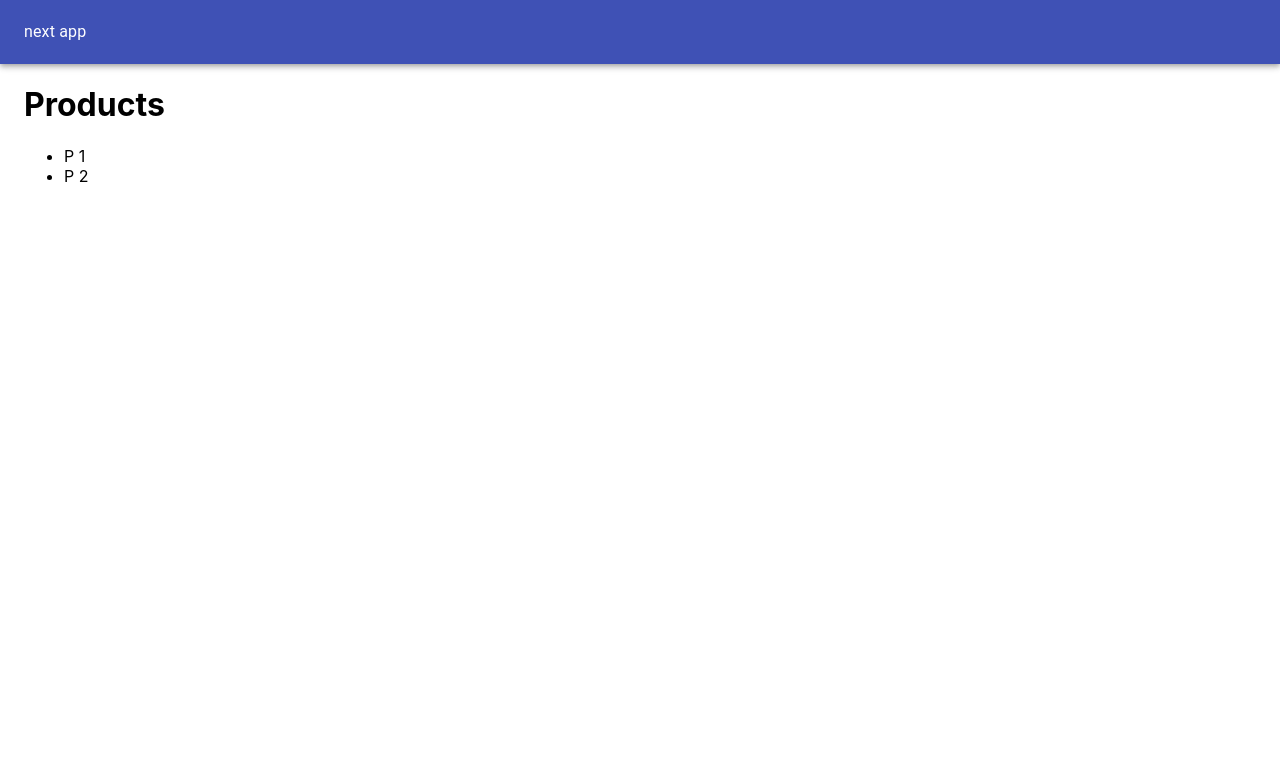
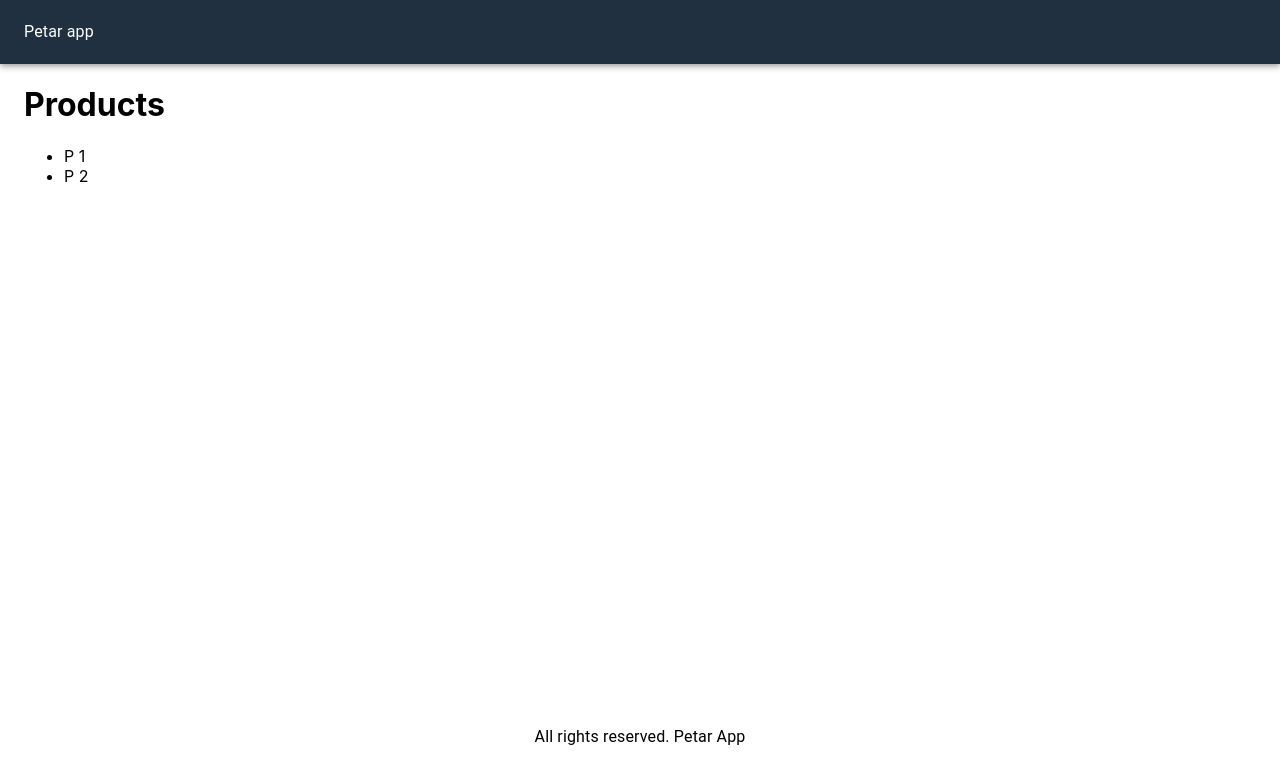
Before and after one commit to pepi05/nextjs-project, a Next.js app in the folder my-app/: page / in a window 1280 px wide. Shown: the top 784 px of the page. Built offline with nearby package versions, Linux system fonts and the light colour scheme.

Commit message:
added some css styles with material ui makeStyles

```diff
--- /dev/null
+++ b/my-app/components/Layout.js
@@ -0,0 +1,22 @@
+import { Typography, AppBar, Container, Toolbar } from "@material-ui/core";
+import Head from "next/head";
+import React from "react";
+import useStyles from "../utils/styles";
+import Footer from "./widgets/Footer";
+import Navbar from "./widgets/Navbar";
+
+const Layout = ({ children }) => {
+  const classes = useStyles();
+  return (
+    <div>
+      <Head>
+        <title>First next app</title>
+      </Head>
+      <Navbar classes={classes} />
+      <Container className={classes.main}>{children}</Container>
+      <Footer classes={classes} />
+    </div>
+  );
+};
+
+export default Layout;
--- /dev/null
+++ b/my-app/components/widgets/Footer.js
@@ -0,0 +1,11 @@
+import { Typography } from "@material-ui/core";
+
+const Footer = ({ classes }) => {
+  return (
+    <footer className={classes.footer}>
+      <Typography>All rights reserved. Petar App</Typography>
+    </footer>
+  );
+};
+
+export default Footer;
--- /dev/null
+++ b/my-app/components/widgets/Navbar.js
@@ -0,0 +1,13 @@
+import { AppBar, Toolbar, Typography } from "@material-ui/core";
+
+const Navbar = ({ classes }) => {
+  return (
+    <AppBar position="static" className={classes.navbar}>
+      <Toolbar>
+        <Typography>Petar app</Typography>
+      </Toolbar>
+    </AppBar>
+  );
+};
+
+export default Navbar;
--- a/my-app/pages/_app.js
+++ b/my-app/pages/_app.js
@@ -1,7 +1,14 @@
-import '../styles/globals.css'
+import { useEffect } from "react";
+import "../styles/globals.css";
 
 function MyApp({ Component, pageProps }) {
-  return <Component {...pageProps} />
+  useEffect(() => {
+    const jssStyles = document.querySelector("#jss-server-side");
+    if (jssStyles) {
+      jssStyles.parentElement.removeChild(jssStyles);
+    }
+  }, []);
+  return <Component {...pageProps} />;
 }
 
-export default MyApp
+export default MyApp;
--- /dev/null
+++ b/my-app/pages/_document.js
@@ -0,0 +1,35 @@
+import { ServerStyleSheets } from "@material-ui/core/styles";
+import Document, { Head, Html, Main, NextScript } from "next/document";
+import React from "react";
+
+export default class MyDocument extends Document {
+  render() {
+    return (
+      <Html lang="en">
+        <Head></Head>
+        <body>
+          <Main />
+          <NextScript />
+        </body>
+      </Html>
+    );
+  }
+}
+
+MyDocument.getInitialProps = async (context) => {
+  const sheets = new ServerStyleSheets();
+  const originalRenderPage = context.renderPage;
+  context.renderPage = () => {
+    return originalRenderPage({
+      enhanceApp: (App) => (props) => sheets.collect(<App {...props} />),
+    });
+  };
+  const initalProps = await Document.getInitialProps(context);
+  return {
+    ...initalProps,
+    styles: [
+      ...React.Children.toArray(initalProps.styles),
+      sheets.getStyleElement(),
+    ],
+  };
+};
--- a/my-app/pages/components/Layout.js
+++ /dev/null
@@ -1,21 +0,0 @@
-import { Typography, AppBar, Container, Toolbar } from "@material-ui/core";
-import Head from "next/head";
-
-import React from "react";
-
-export default function Layout({ children }) {
-  return (
-    <div>
-      <Head>
-        <title>First next app</title>
-      </Head>
-
-      <AppBar position="static">
-        <Toolbar>
-          <Typography>next app</Typography>
-        </Toolbar>
-      </AppBar>
-      <Container>{children}</Container>
-    </div>
-  );
-}
--- /dev/null
+++ b/my-app/utils/styles.js
@@ -0,0 +1,18 @@
+import { makeStyles } from "@material-ui/core";
+
+const useStyles = makeStyles({
+  navbar: {
+    backgroundColor: "#203040",
+    "& a": {
+      color: "#ffffff",
+      marginLeft: 10,
+    },
+  },
+  main: {
+    minHeight: "80vh",
+  },
+  footer: {
+    textAlign: "center",
+  },
+});
+export default useStyles;
```
Also changed, not shown: my-app/pages/index.js (+5 -3 lines).
